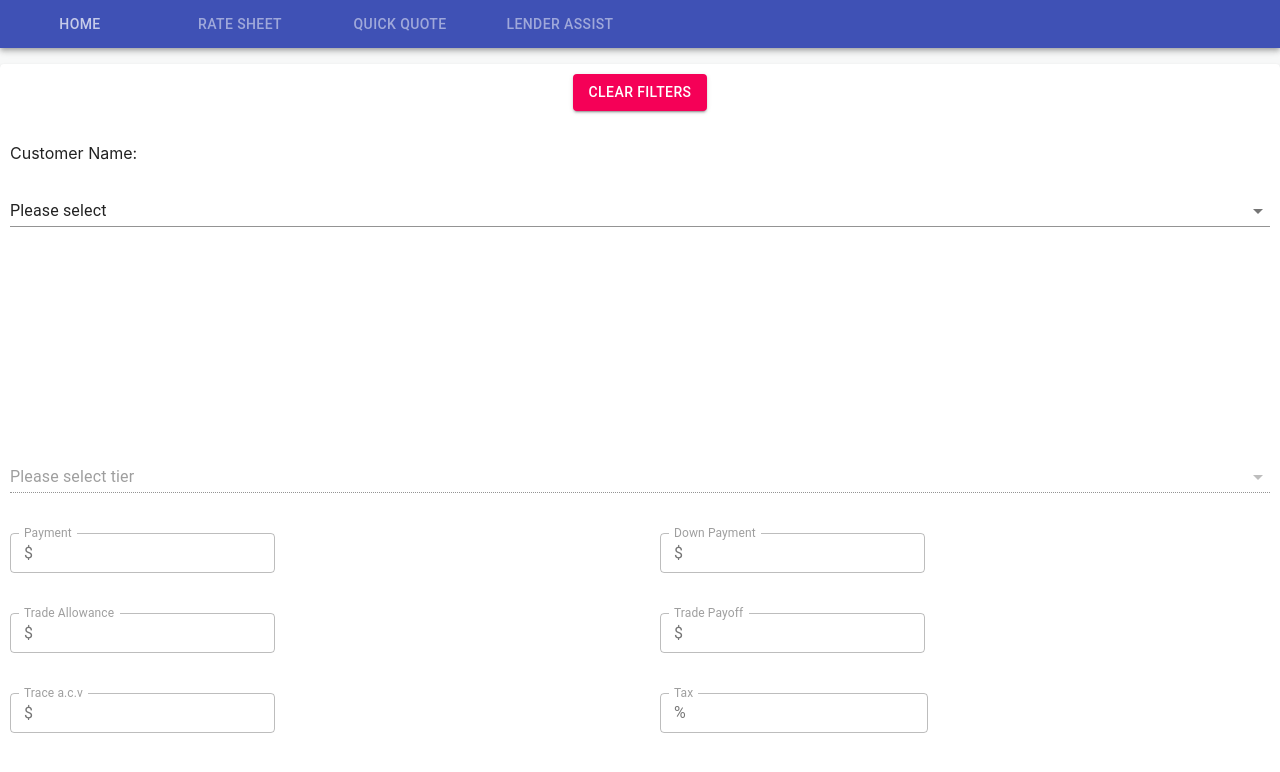
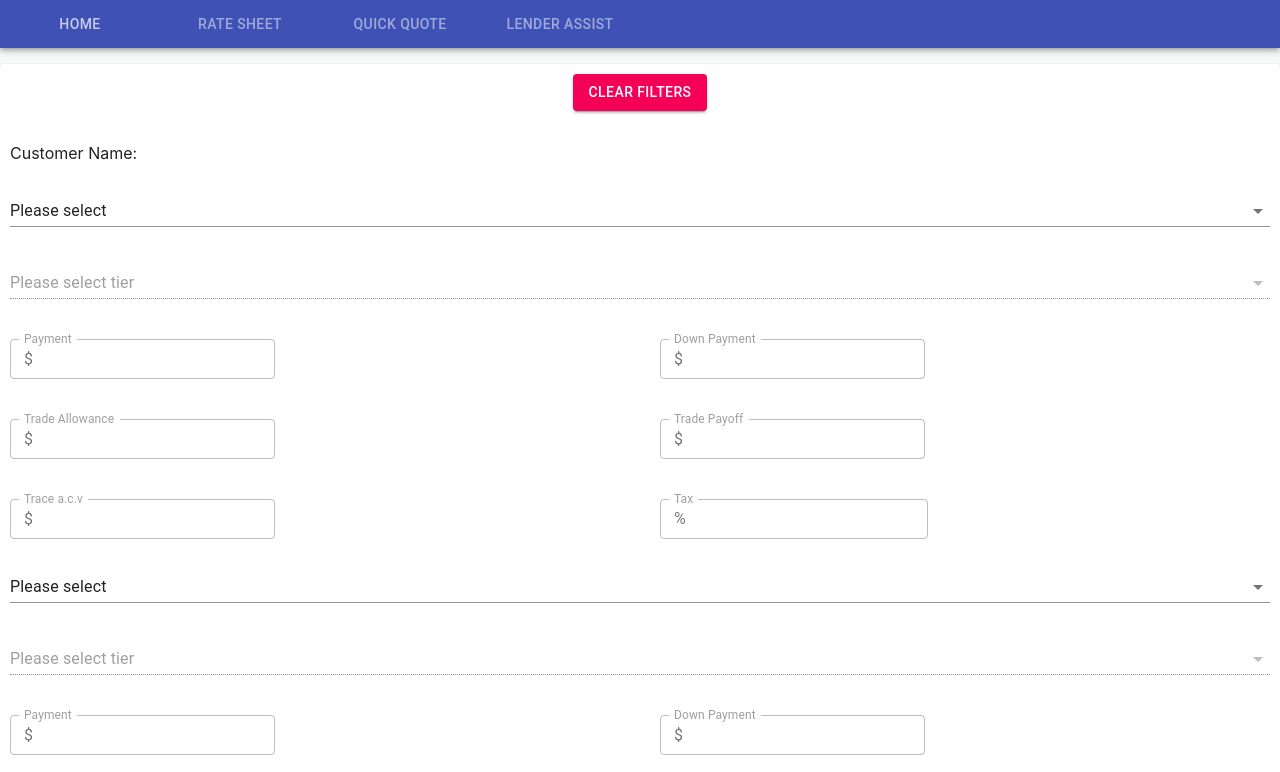
Before and after one commit to dungkt91/lender-filter, a React (Create React App) app: page / in a window 1280 px wide. Shown: the top 772 px of the page. Built offline with nearby package versions, Linux system fonts and the light colour scheme.

Commit message:
Remove lender image

```diff
--- a/src/LenderFilter.js
+++ b/src/LenderFilter.js
@@ -165,9 +165,9 @@ export default class LenderFilter extends React.Component{
                         {this.lenderMenuItems}
                     </Select>
                 </Grid>
-                <Grid item xs={12} style={{textAlign:"center"}}>
-                    <img src={this.state.selectedLenderImage} {...this.state.selectedLenderImage == null? {style:{width:'150px', height:'150px', visibility:"hidden"}}:{style:{width:'150px', height:'150px'}}} />
-                </Grid>
+                {/*<Grid item xs={12} style={{textAlign:"center"}}>*/}
+                {/*    <img src={this.state.selectedLenderImage} {...this.state.selectedLenderImage == null? {style:{width:'150px', height:'150px', visibility:"hidden"}}:{style:{width:'150px', height:'150px'}}} />*/}
+                {/*</Grid>*/}
                 <Grid item xs={12}>
                     <Select style={{width:'100%'}} disabled={!this.state.isTierSelectEnabled} value={this.state.selectedTierIndex} onChange={this.selectTierEvent}>
                         {this.state.tierMenuItems}
```
